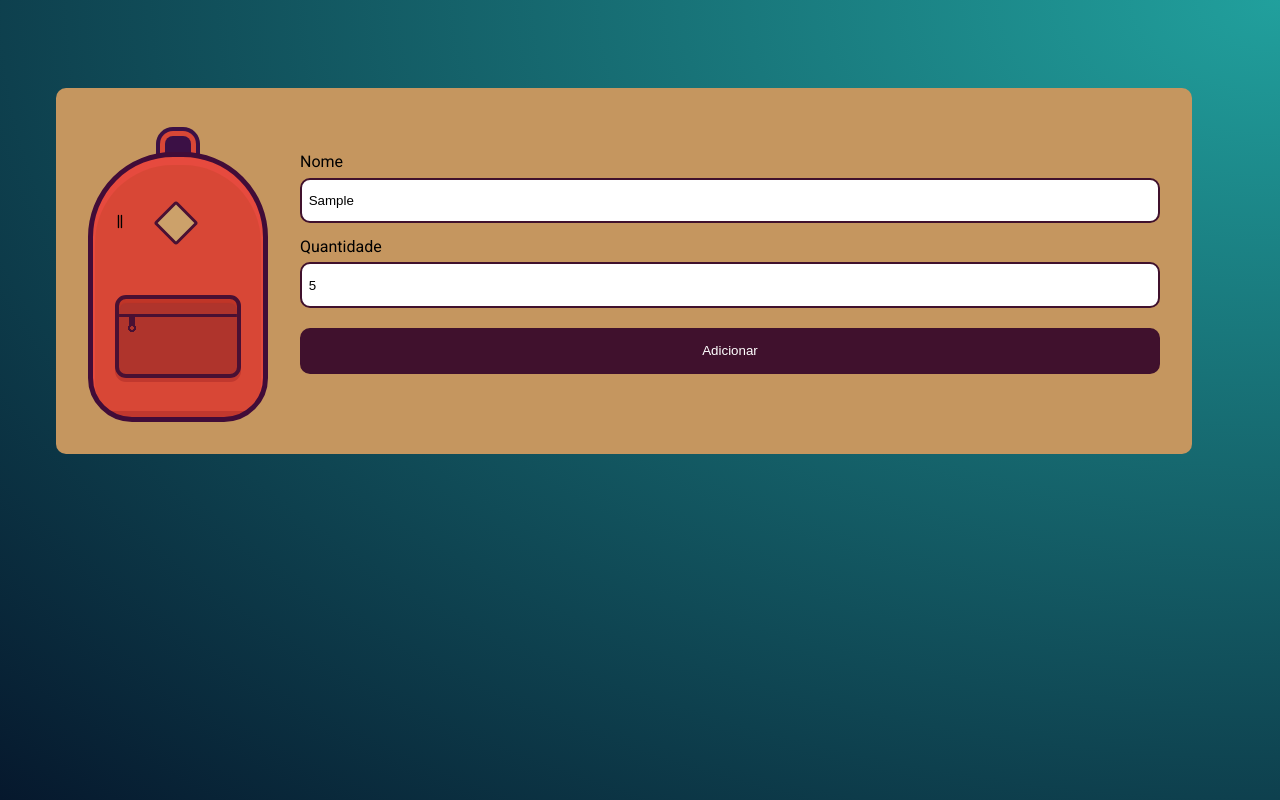
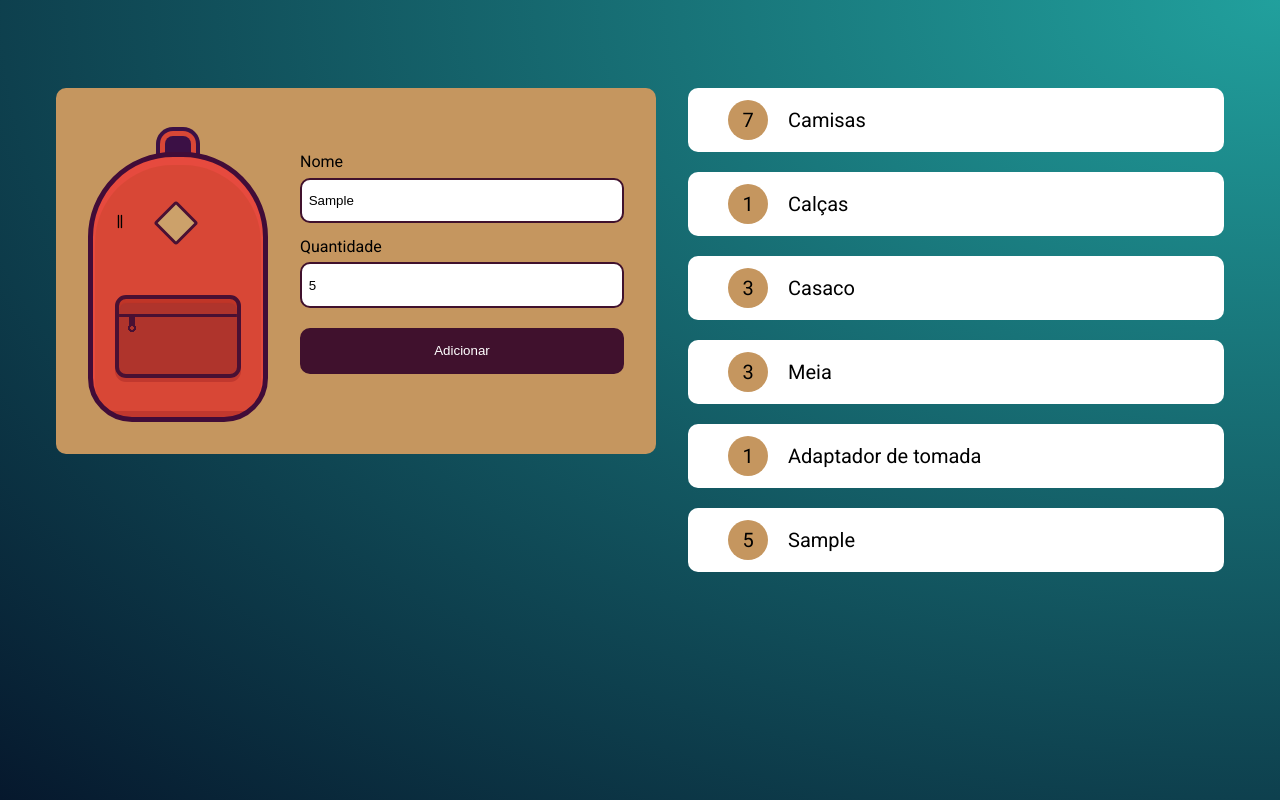
Before and after one commit to luccarvalho/mochila-de-viagem, a plain HTML site: page index.html in a window 1280 px wide. Both pictures are taken after typing "Sample", "5" into the empty fields and a click on the input "Adicionar". Drawn offline with Linux system fonts and the light colour scheme.

Commit message:
Add files via upload
Adicionando novas linhas de código HTML e JavaScript.

```diff
--- a/index.html
+++ b/index.html
@@ -1,15 +1,18 @@
 <!DOCTYPE html>
 <html lang="en">
   <head>
-    <meta charset="UTF-8">
-    <meta http-equiv="X-UA-Compatible" content="IE=edge">
-    <meta name="viewport" content="width=device-width, initial-scale=1.0">
+    <meta charset="UTF-8" />
+    <meta http-equiv="X-UA-Compatible" content="IE=edge" />
+    <meta name="viewport" content="width=device-width, initial-scale=1.0" />
     <title>Mochila de viagem</title>
-    <link rel="stylesheet" href="css/style.css">
+    <link rel="stylesheet" href="css/style.css" />
 
-    <link rel="preconnect" href="https://fonts.googleapis.com">
-    <link rel="preconnect" href="https://fonts.gstatic.com" crossorigin>
-    <link href="https://fonts.googleapis.com/css2?family=Roboto&display=swap" rel="stylesheet">
+    <link rel="preconnect" href="https://fonts.googleapis.com" />
+    <link rel="preconnect" href="https://fonts.gstatic.com" crossorigin />
+    <link
+      href="https://fonts.googleapis.com/css2?family=Roboto&display=swap"
+      rel="stylesheet"
+    />
   </head>
   <body>
     <main class="conteudo">
@@ -17,14 +20,25 @@
         <div class="mochila"></div>
         <form action="" class="adicionar" id="novoItem">
           <label for="nome">Nome</label>
-                <input type="text" name="nome" id="nome">
+          <input type="text" name="nome" id="nome" />
           <label for="quantidade">Quantidade</label>
-                <input type="number" name="quantidade" id="quantidade">
-                <input type="submit" value="Adicionar" class="cadastrar" id="cadastrar">
+          <input type="number" name="quantidade" id="quantidade" />
+          <input
+            type="submit"
+            value="Adicionar"
+            class="cadastrar"
+            id="cadastrar"
+          />
         </form>
       </div>
 
-        <ul class="lista" id="lista"></ul>
+      <ul class="lista" id="lista">
+        <li class="item"><strong>7</strong>Camisas</li>
+        <li class="item"><strong>1</strong>Calças</li>
+        <li class="item"><strong>3</strong>Casaco</li>
+        <li class="item"><strong>3</strong>Meia</li>
+        <li class="item"><strong>1</strong>Adaptador de tomada</li>
+      </ul>
     </main>
 
     <script src="js/main.js"></script>
--- a/js/main.js
+++ b/js/main.js
@@ -1,4 +1,5 @@
 const form = document.getElementById("novoItem");
+const lista = document.getElementById("lista");
 
 form.addEventListener("submit", (evento) => {
     evento.preventDefault()
@@ -7,14 +8,14 @@ form.addEventListener("submit", (evento) => {
 });
 
 function criaElemento(nome, quantidade) {
-    console.log(nome);
-    console.log(quantidade);
-
     const novoItem = document.createElement('li');
     novoItem.classList.add('item');
 
     const numeroItem = document.createElement('strong');
     numeroItem.innerHTML = quantidade;
 
-    console.log(numeroItem);
+    novoItem.appendChild(numeroItem);
+    novoItem.innerHTML += nome;
+
+    lista.appendChild(novoItem);
 }
```
Lines whose indentation alone changed are shown as unchanged.
